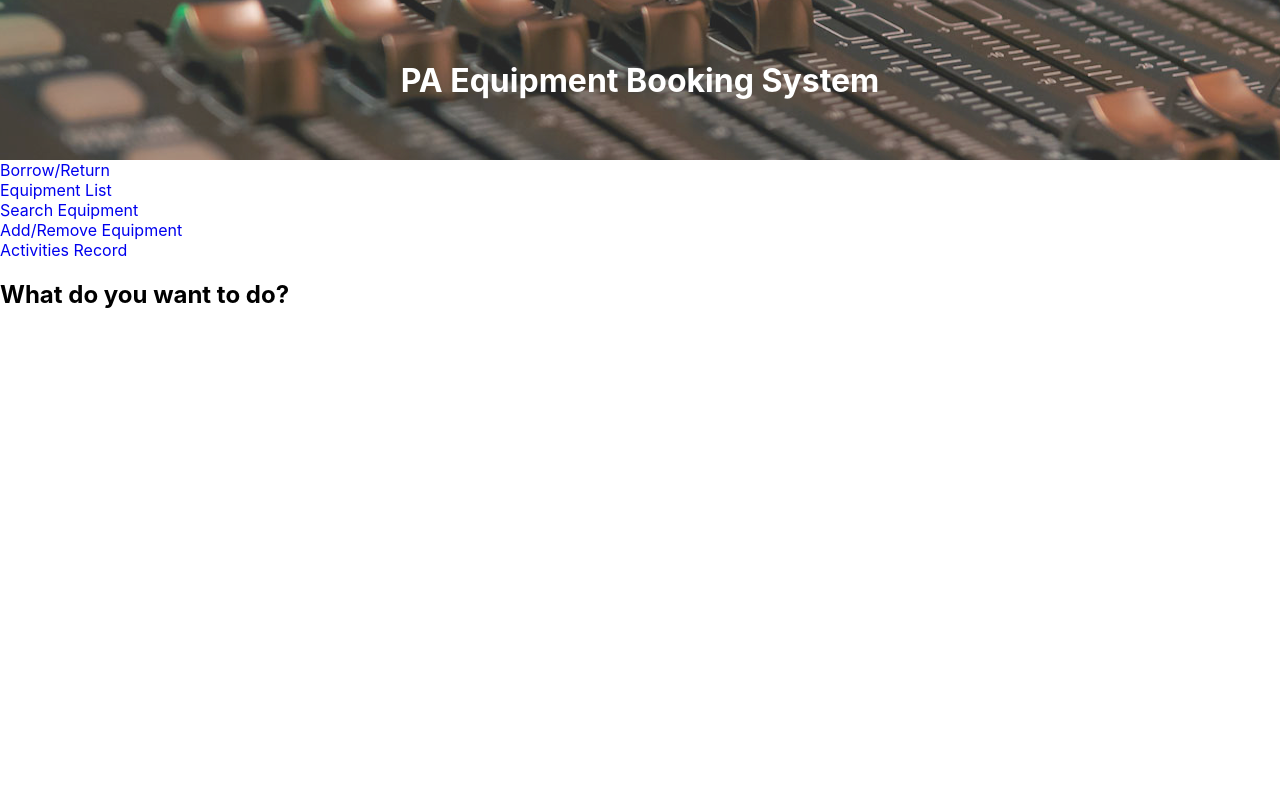
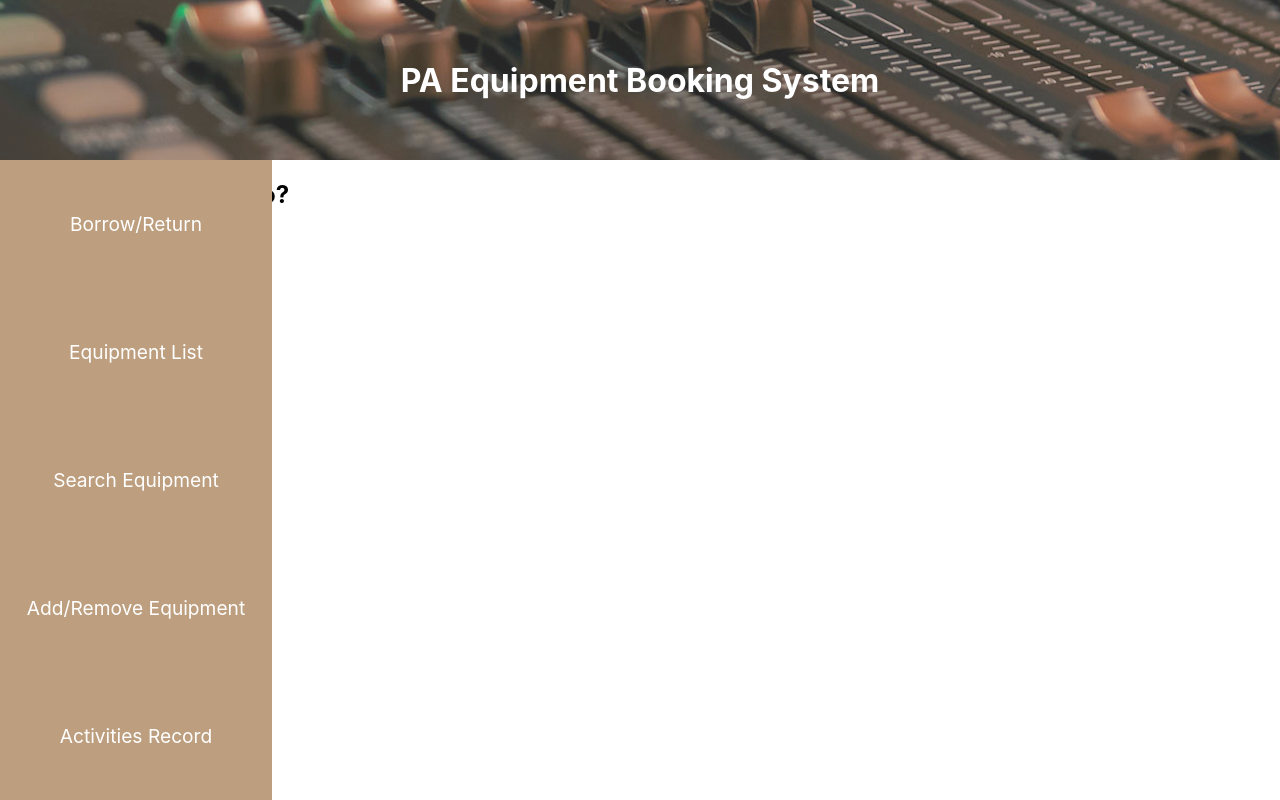
Before and after one commit to leolinpotato/NTUPA-Equipment-Booking-System, a React (Create React App) app in the folder frontend/: page / in a window 1280 px wide. Built offline with nearby package versions, Linux system fonts and the light colour scheme.

Commit message:
add sideBar.js

```diff
--- a/frontend/src/container/sideBar.js
+++ b/frontend/src/container/sideBar.js
@@ -1,5 +1,6 @@
 import React from 'react'
 import { useState } from "react";
+import '../css/sideBar.css';
 //import Filter from './filter';
 //import { MdTune, MdOutlineKeyboardArrowDown, MdOutlineKeyboardArrowUp } from "react-icons/md";
 import { useNavigate } from 'react-router-dom';
--- /dev/null
+++ b/frontend/src/css/sideBar.css
@@ -0,0 +1,15 @@
+.sideBarContainer {
+	background: rgb(189, 159, 127);
+	width: 17em;
+	height: calc(100% - 10em);
+	position: absolute;
+}
+.sideBarRow {
+	color: white;
+	font-size: 1.2em;
+	height: 20%;
+	display: flex;
+    justify-content: center;
+    align-items: center;
+
+}
```
